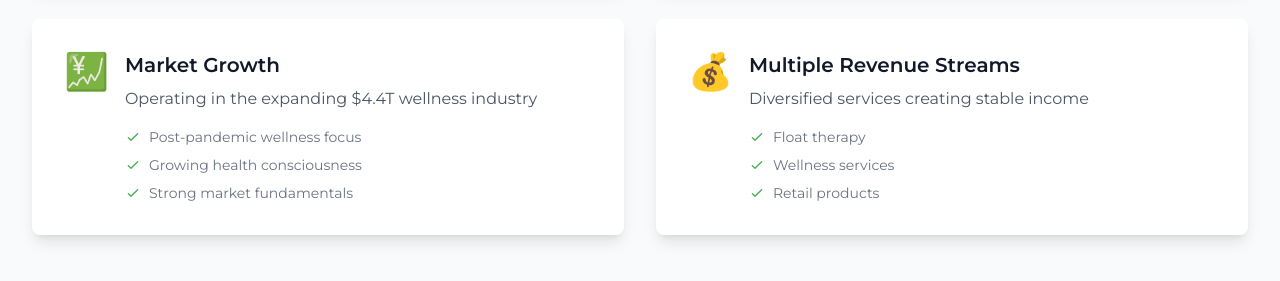
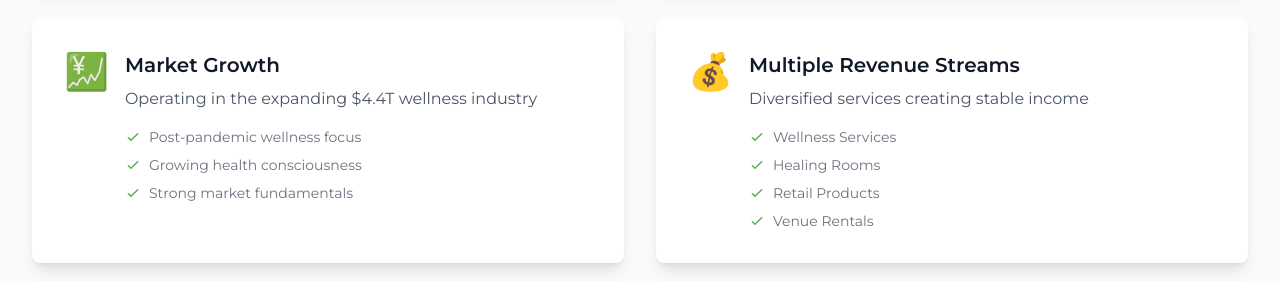
Before and after one commit to joelgranik/flolo-pitchdeck-final, a Next.js app: page / in a window 1280 px wide. Shown: the part 4900-5181 px from the top of the page. Built offline with nearby package versions, Linux system fonts and the light colour scheme.

Commit message:
Update Multiple Revenue Streams bullet points in Why Invest section

```diff
--- a/src/components/sections/WhyInvest.tsx
+++ b/src/components/sections/WhyInvest.tsx
@@ -39,9 +39,10 @@ const reasons = [
     description: 'Diversified services creating stable income',
     icon: '💰',
     details: [
-      'Float therapy',
-      'Wellness services',
-      'Retail products',
+      'Wellness Services',
+      'Healing Rooms',
+      'Retail Products',
+      'Venue Rentals'
     ],
   },
 ]
```
